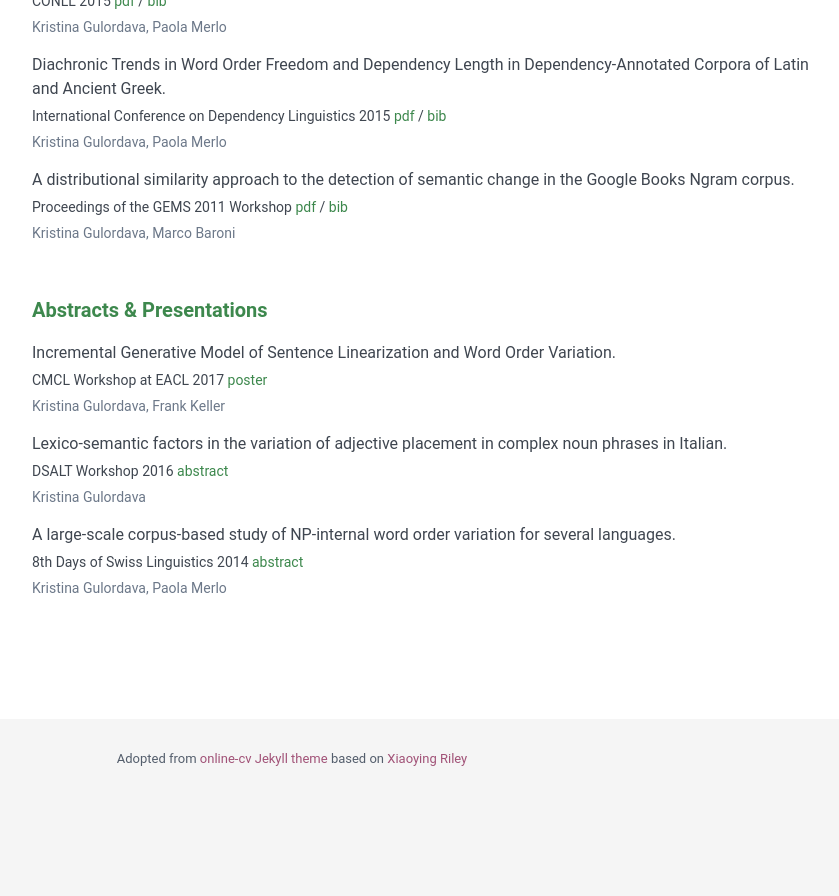
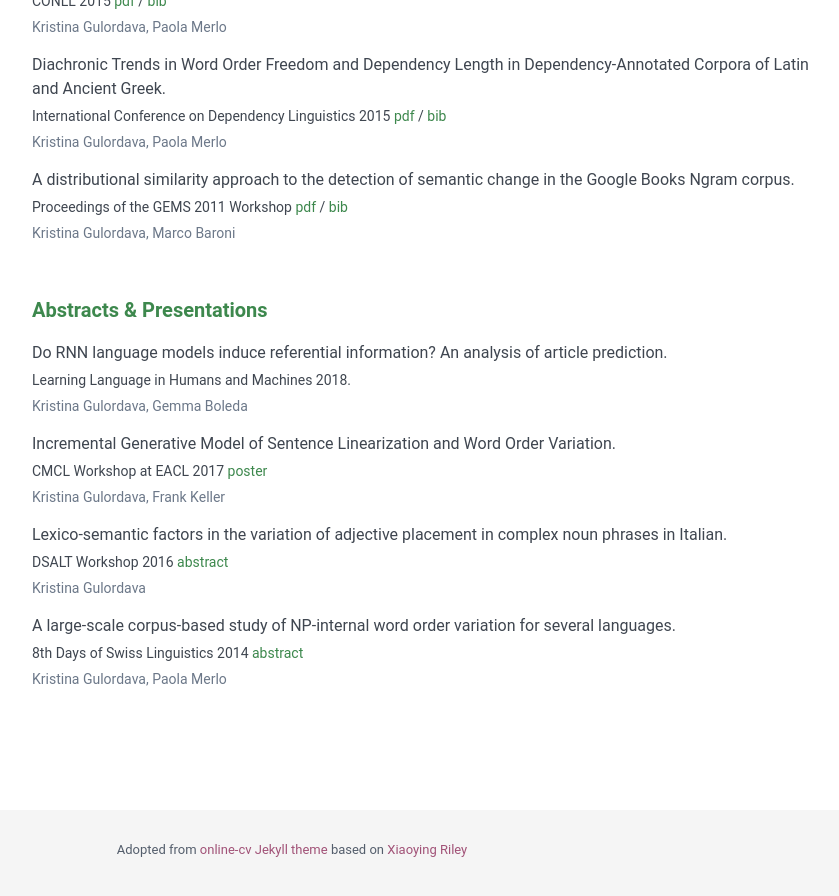
Before and after one commit to xsway/xsway.github.io, a Jekyll site: the page built from index.html, in a window 1280 px wide and 900 px high, scrolled down 1011 px. Shown: the top 896 px of the window, without its empty margins (348-1187 px from the left). Built offline with Jekyll 4.4.1, drawn with Linux system fonts in a browser that asks for light colours; a style sheet for code colours, icons or effects is not loaded; before the commit the page ends 1820 px from its top, so only the background shows below that.

Commit message:
added an abstract

```diff
--- a/_data/data.yml
+++ b/_data/data.yml
@@ -78,6 +78,10 @@ abstracts:
     title: "Abstracts & Presentations"
 
     abstracts:
+      - title: Do RNN language models induce referential information? An analysis of article prediction.
+        conference: Learning Language in Humans and Machines 2018.
+        authors: Kristina Gulordava, Gemma Boleda
+
       - title: Incremental Generative Model of Sentence Linearization and Word Order Variation.
         conference: CMCL Workshop at EACL 2017 [poster](/assets/files/cmcl_poster.pdf)
         authors: Kristina Gulordava, Frank Keller
```
